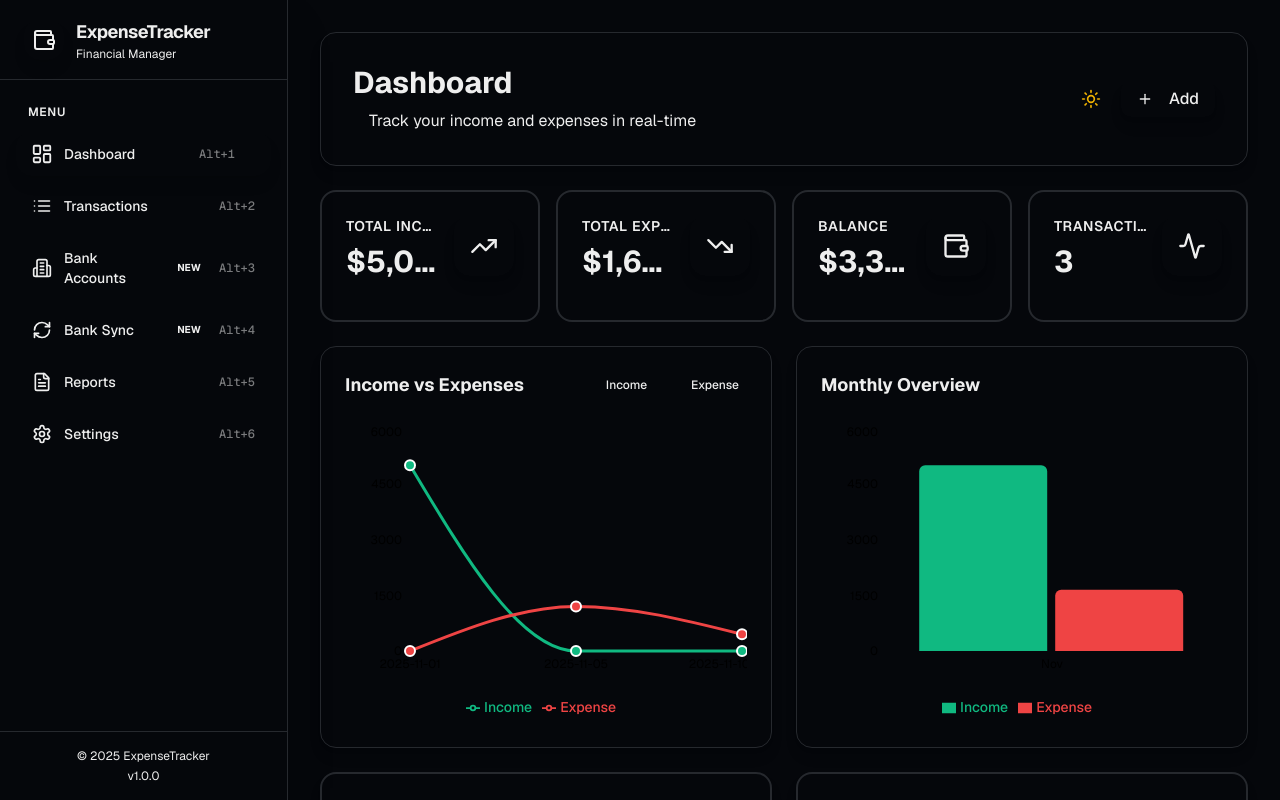
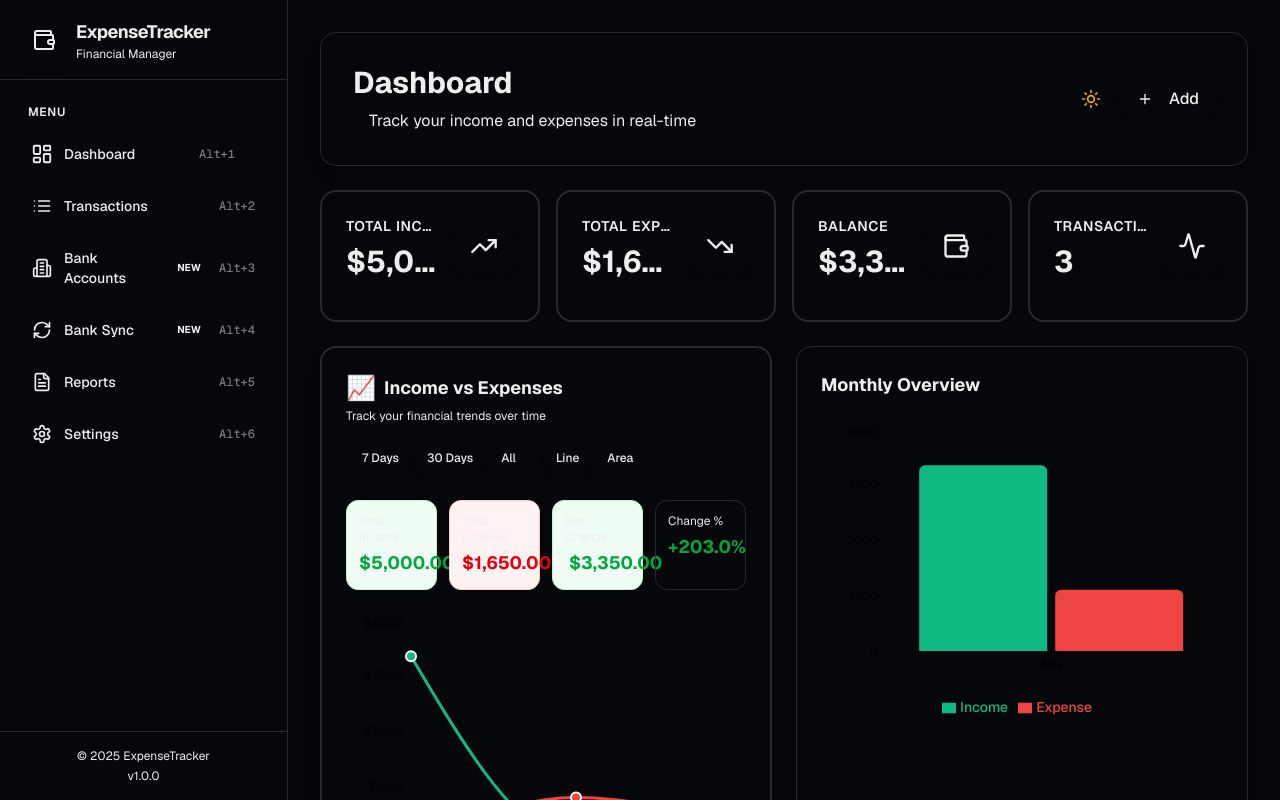
Before and after one commit to mediapower13/Expense-Tracker-App, a Next.js app: page / in a window 1280 px wide. Shown: the top 800 px of the page. Built offline with nearby package versions, Linux system fonts and the light colour scheme.

Commit message:
expenses

```diff
--- a/components/dashboard/income-expense-chart.tsx
+++ b/components/dashboard/income-expense-chart.tsx
@@ -1,30 +1,170 @@
 "use client"
 
-import { LineChart, Line, XAxis, YAxis, CartesianGrid, Tooltip, Legend, ResponsiveContainer } from "recharts"
+import { useState, useMemo } from "react"
+import { LineChart, Line, XAxis, YAxis, CartesianGrid, Tooltip, Legend, ResponsiveContainer, Area, AreaChart } from "recharts"
+import { TrendingUp, TrendingDown, Calendar } from "lucide-react"
+import { Button } from "@/components/ui/button"
 
 interface IncomeExpenseChartProps {
   data: Array<{ date: string; income: number; expense: number }>
 }
 
 export function IncomeExpenseChart({ data }: IncomeExpenseChartProps) {
+  const [chartType, setChartType] = useState<'line' | 'area'>('line')
+  const [timeRange, setTimeRange] = useState<'7d' | '30d' | 'all'>('30d')
+
+  const filteredData = useMemo(() => {
+    if (timeRange === 'all') return data
+    const days = timeRange === '7d' ? 7 : 30
+    return data.slice(-days)
+  }, [data, timeRange])
+
+  const stats = useMemo(() => {
+    const totalIncome = filteredData.reduce((sum, item) => sum + item.income, 0)
+    const totalExpense = filteredData.reduce((sum, item) => sum + item.expense, 0)
+    const avgIncome = totalIncome / (filteredData.length || 1)
+    const avgExpense = totalExpense / (filteredData.length || 1)
+    const netChange = totalIncome - totalExpense
+    const netChangePercent = totalExpense > 0 ? ((netChange / totalExpense) * 100) : 0
+
+    return { totalIncome, totalExpense, avgIncome, avgExpense, netChange, netChangePercent }
+  }, [filteredData])
+
+  const CustomTooltip = ({ active, payload, label }: any) => {
+    if (active && payload && payload.length) {
       return (
-    <div className="bg-card rounded-xl border border-border p-4 sm:p-6 shadow-lg hover:shadow-xl transition-all duration-300 group">
-      <div className="flex items-center justify-between mb-6">
-        <h3 className="text-base sm:text-lg font-bold text-card-foreground group-hover:text-primary transition-colors">Income vs Expenses</h3>
-        <div className="flex items-center gap-3">
-          <div className="flex items-center gap-1.5 px-2 py-1 rounded-full bg-success/10">
-            <div className="h-2.5 w-2.5 rounded-full bg-success animate-pulse"></div>
-            <span className="text-xs font-medium text-success">Income</span>
+        <div className="bg-card border-2 border-border rounded-lg shadow-xl p-4">
+          <p className="font-semibold text-sm mb-2 flex items-center gap-2">
+            <Calendar className="h-4 w-4" />
+            {label}
+          </p>
+          <div className="space-y-2">
+            <div className="flex items-center justify-between gap-4">
+              <span className="text-xs text-green-600 dark:text-green-400 flex items-center gap-1">
+                <TrendingUp className="h-3 w-3" />
+                Income
+              </span>
+              <span className="font-bold text-sm text-green-600 dark:text-green-400">
+                ${payload[0]?.value?.toLocaleString('en-US', { minimumFractionDigits: 2, maximumFractionDigits: 2 })}
+              </span>
             </div>
-          <div className="flex items-center gap-1.5 px-2 py-1 rounded-full bg-destructive/10">
-            <div className="h-2.5 w-2.5 rounded-full bg-destructive animate-pulse"></div>
-            <span className="text-xs font-medium text-destructive">Expense</span>
+            <div className="flex items-center justify-between gap-4">
+              <span className="text-xs text-red-600 dark:text-red-400 flex items-center gap-1">
+                <TrendingDown className="h-3 w-3" />
+                Expense
+              </span>
+              <span className="font-bold text-sm text-red-600 dark:text-red-400">
+                ${payload[1]?.value?.toLocaleString('en-US', { minimumFractionDigits: 2, maximumFractionDigits: 2 })}
+              </span>
+            </div>
+            <div className="pt-2 border-t border-border">
+              <div className="flex items-center justify-between gap-4">
+                <span className="text-xs text-muted-foreground">Net</span>
+                <span className={`font-bold text-sm ${(payload[0]?.value - payload[1]?.value) >= 0 ? 'text-green-600 dark:text-green-400' : 'text-red-600 dark:text-red-400'}`}>
+                  {(payload[0]?.value - payload[1]?.value) >= 0 ? '+' : '-'}
+                  ${Math.abs(payload[0]?.value - payload[1]?.value).toLocaleString('en-US', { minimumFractionDigits: 2, maximumFractionDigits: 2 })}
+                </span>
               </div>
             </div>
           </div>
+        </div>
+      )
+    }
+    return null
+  }
+
+  return (
+    <div className="bg-card rounded-xl border-2 border-border p-4 sm:p-6 shadow-lg hover:shadow-2xl transition-all duration-300 group relative overflow-hidden">
+      {/* Animated background */}
+      <div className="absolute inset-0 bg-gradient-to-br from-primary/5 via-transparent to-success/5 opacity-0 group-hover:opacity-100 transition-opacity duration-500" />
+
+      <div className="relative z-10">
+        <div className="flex items-start justify-between mb-6 flex-wrap gap-4">
+          <div>
+            <h3 className="text-base sm:text-lg font-bold text-card-foreground group-hover:text-primary transition-colors flex items-center gap-2">
+              <span className="text-2xl">📈</span>
+              Income vs Expenses
+            </h3>
+            <p className="text-xs text-muted-foreground mt-1">Track your financial trends over time</p>
+          </div>
+          <div className="flex items-center gap-2 flex-wrap">
+            <div className="flex gap-1 bg-muted p-1 rounded-lg">
+              {(['7d', '30d', 'all'] as const).map((range) => (
+                <Button
+                  key={range}
+                  variant={timeRange === range ? 'default' : 'ghost'}
+                  size="sm"
+                  onClick={() => setTimeRange(range)}
+                  className="h-7 text-xs px-3"
+                >
+                  {range === '7d' ? '7 Days' : range === '30d' ? '30 Days' : 'All'}
+                </Button>
+              ))}
+            </div>
+            <div className="flex gap-1 bg-muted p-1 rounded-lg">
+              <Button
+                variant={chartType === 'line' ? 'default' : 'ghost'}
+                size="sm"
+                onClick={() => setChartType('line')}
+                className="h-7 text-xs px-3"
+              >
+                Line
+              </Button>
+              <Button
+                variant={chartType === 'area' ? 'default' : 'ghost'}
+                size="sm"
+                onClick={() => setChartType('area')}
+                className="h-7 text-xs px-3"
+              >
+                Area
+              </Button>
+            </div>
+          </div>
+        </div>
+
+        {/* Stats Summary */}
+        <div className="grid grid-cols-2 md:grid-cols-4 gap-3 mb-6">
+          <div className="p-3 bg-green-50 dark:bg-green-900/20 border border-green-200 dark:border-green-800 rounded-lg">
+            <p className="text-xs text-muted-foreground mb-1">Total Income</p>
+            <p className="text-lg font-bold text-green-600 dark:text-green-400">
+              ${stats.totalIncome.toLocaleString('en-US', { minimumFractionDigits: 2, maximumFractionDigits: 2 })}
+            </p>
+          </div>
+          <div className="p-3 bg-red-50 dark:bg-red-900/20 border border-red-200 dark:border-red-800 rounded-lg">
+            <p className="text-xs text-muted-foreground mb-1">Total Expense</p>
+            <p className="text-lg font-bold text-red-600 dark:text-red-400">
+              ${stats.totalExpense.toLocaleString('en-US', { minimumFractionDigits: 2, maximumFractionDigits: 2 })}
+            </p>
+          </div>
+          <div className={`p-3 border rounded-lg ${stats.netChange >= 0 ? 'bg-green-50 dark:bg-green-900/20 border-green-200 dark:border-green-800' : 'bg-red-50 dark:bg-red-900/20 border-red-200 dark:border-red-800'}`}>
+            <p className="text-xs text-muted-foreground mb-1">Net Change</p>
+            <p className={`text-lg font-bold flex items-center gap-1 ${stats.netChange >= 0 ? 'text-green-600 dark:text-green-400' : 'text-red-600 dark:text-red-400'}`}>
+              {stats.netChange >= 0 ? <TrendingUp className="h-4 w-4" /> : <TrendingDown className="h-4 w-4" />}
+              ${Math.abs(stats.netChange).toLocaleString('en-US', { minimumFractionDigits: 2, maximumFractionDigits: 2 })}
+            </p>
+          </div>
+          <div className="p-3 bg-muted border border-border rounded-lg">
+            <p className="text-xs text-muted-foreground mb-1">Change %</p>
+            <p className={`text-lg font-bold ${stats.netChangePercent >= 0 ? 'text-green-600 dark:text-green-400' : 'text-red-600 dark:text-red-400'}`}>
+              {stats.netChangePercent >= 0 ? '+' : ''}{stats.netChangePercent.toFixed(1)}%
+            </p>
+          </div>
+        </div>
+
         <div className="h-[250px] sm:h-[300px]">
           <ResponsiveContainer width="100%" height="100%">
-          <LineChart data={data}>
+            {chartType === 'line' ? (
+              <LineChart data={filteredData}>
+                <defs>
+                  <linearGradient id="incomeGradient" x1="0" y1="0" x2="0" y2="1">
+                    <stop offset="5%" stopColor="#10b981" stopOpacity={0.3}/>
+                    <stop offset="95%" stopColor="#10b981" stopOpacity={0}/>
+                  </linearGradient>
+                  <linearGradient id="expenseGradient" x1="0" y1="0" x2="0" y2="1">
+                    <stop offset="5%" stopColor="#ef4444" stopOpacity={0.3}/>
+                    <stop offset="95%" stopColor="#ef4444" stopOpacity={0}/>
+                  </linearGradient>
+                </defs>
                 <CartesianGrid strokeDasharray="3 3" stroke="hsl(var(--border))" opacity={0.3} />
                 <XAxis
                   dataKey="date"
@@ -36,19 +176,9 @@ export function IncomeExpenseChart({ data }: IncomeExpenseChartProps) {
                   stroke="hsl(var(--muted-foreground))"
                   fontSize={12}
                   className="sm:text-sm"
+                  tickFormatter={(value) => `$${value}`}
                 />
-        <Tooltip
-          contentStyle={{
-            backgroundColor: "hsl(var(--card))",
-            border: "1px solid hsl(var(--border))",
-            borderRadius: "12px",
-            boxShadow: "0 4px 6px -1px rgb(0 0 0 / 0.1)",
-            color: "hsl(var(--card-foreground))",
-            fontSize: "14px",
-            padding: "12px",
-          }}
-          labelStyle={{ color: "hsl(var(--card-foreground))", fontWeight: "600", marginBottom: "4px" }}
-        />
+                <Tooltip content={<CustomTooltip />} />
                 <Legend
                   wrapperStyle={{
                     color: "hsl(var(--card-foreground))",
@@ -56,6 +186,7 @@ export function IncomeExpenseChart({ data }: IncomeExpenseChartProps) {
                     fontWeight: "500",
                     paddingTop: "16px"
                   }}
+                  iconType="circle"
                 />
                 <Line
                   type="monotone"
@@ -64,7 +195,8 @@ export function IncomeExpenseChart({ data }: IncomeExpenseChartProps) {
                   strokeWidth={3}
                   name="Income"
                   dot={{ fill: "#10b981", r: 5, strokeWidth: 2, stroke: "#fff" }}
-          activeDot={{ r: 7, strokeWidth: 2 }}
+                  activeDot={{ r: 8, strokeWidth: 3, fill: "#10b981" }}
+                  animationDuration={1000}
                 />
                 <Line
                   type="monotone"
@@ -73,10 +205,69 @@ export function IncomeExpenseChart({ data }: IncomeExpenseChartProps) {
                   strokeWidth={3}
                   name="Expense"
                   dot={{ fill: "#ef4444", r: 5, strokeWidth: 2, stroke: "#fff" }}
-          activeDot={{ r: 7, strokeWidth: 2 }}
+                  activeDot={{ r: 8, strokeWidth: 3, fill: "#ef4444" }}
+                  animationDuration={1000}
                 />
               </LineChart>
+            ) : (
+              <AreaChart data={filteredData}>
+                <defs>
+                  <linearGradient id="colorIncome" x1="0" y1="0" x2="0" y2="1">
+                    <stop offset="5%" stopColor="#10b981" stopOpacity={0.8}/>
+                    <stop offset="95%" stopColor="#10b981" stopOpacity={0.1}/>
+                  </linearGradient>
+                  <linearGradient id="colorExpense" x1="0" y1="0" x2="0" y2="1">
+                    <stop offset="5%" stopColor="#ef4444" stopOpacity={0.8}/>
+                    <stop offset="95%" stopColor="#ef4444" stopOpacity={0.1}/>
+                  </linearGradient>
+                </defs>
+                <CartesianGrid strokeDasharray="3 3" stroke="hsl(var(--border))" opacity={0.3} />
+                <XAxis
+                  dataKey="date"
+                  stroke="hsl(var(--muted-foreground))"
+                  fontSize={12}
+                  className="sm:text-sm"
+                />
+                <YAxis
+                  stroke="hsl(var(--muted-foreground))"
+                  fontSize={12}
+                  className="sm:text-sm"
+                  tickFormatter={(value) => `$${value}`}
+                />
+                <Tooltip content={<CustomTooltip />} />
+                <Legend
+                  wrapperStyle={{
+                    color: "hsl(var(--card-foreground))",
+                    fontSize: "14px",
+                    fontWeight: "500",
+                    paddingTop: "16px"
+                  }}
+                  iconType="circle"
+                />
+                <Area
+                  type="monotone"
+                  dataKey="income"
+                  stroke="#10b981"
+                  strokeWidth={3}
+                  fillOpacity={1}
+                  fill="url(#colorIncome)"
+                  name="Income"
+                  animationDuration={1000}
+                />
+                <Area
+                  type="monotone"
+                  dataKey="expense"
+                  stroke="#ef4444"
+                  strokeWidth={3}
+                  fillOpacity={1}
+                  fill="url(#colorExpense)"
+                  name="Expense"
+                  animationDuration={1000}
+                />
+              </AreaChart>
+            )}
           </ResponsiveContainer>
+        </div>
       </div>
     </div>
   )
```
Lines whose indentation alone changed are shown as unchanged.
